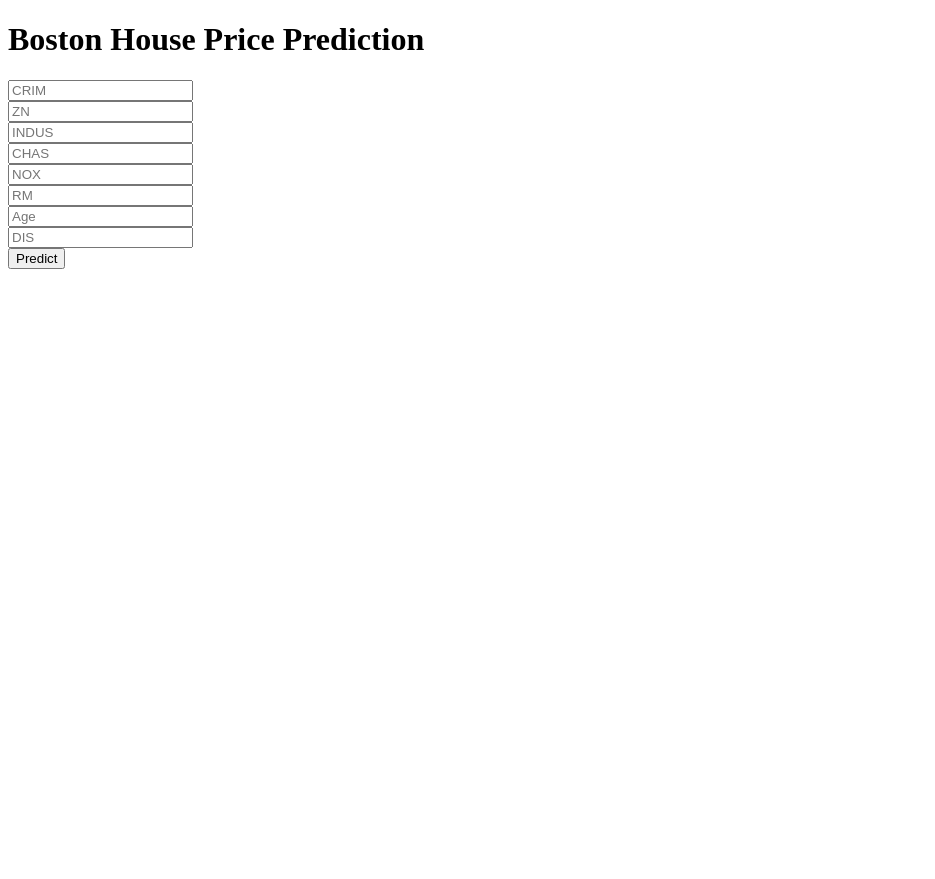
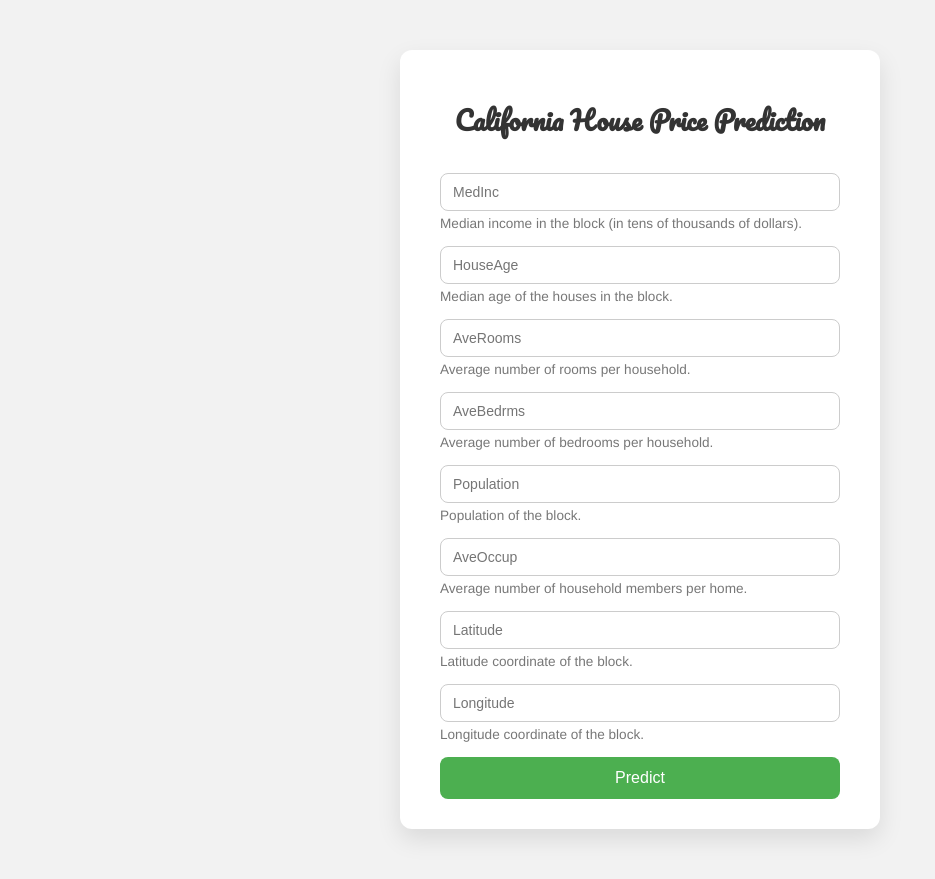
Before and after one commit to Enamul16012001/HousePricePrediction, a FastAPI app: page / in a window 1280 px wide. Shown: the whole page, without its empty margins (0-935 px from the left). Before the commit the page ends 269 px from the top, so only its background shows below. Run offline with FastAPI, Linux system fonts and the light colour scheme; parts of the project's set-up code (start-up, migrations or seed data) failed here and were passed over.

Commit message:
Initial commit

```diff
--- a/app.py
+++ b/app.py
@@ -47,10 +47,15 @@ async def predict(request: Request):
     final_input = scalar.transform(np.array(data).reshape(1, -1))
     print(final_input)
     output = regmodel.predict(final_input)[0]
+    formatted_output = "${:,.2f}".format(output * 100000)
     return templates.TemplateResponse(
         "home.html",
-        {"request": request, "prediction_text": f"The House price prediction is {output}"}
+        {
+            "request": request,
+            "predicted_price": formatted_output
+        }
     )
+
 
 if __name__ == "__main__":
     uvicorn.run("app:app", host="0.0.0.0", port=8000, reload=True)
--- a/templates/home.html
+++ b/templates/home.html
@@ -1,42 +1,128 @@
 <!DOCTYPE html>
-<html >
+<html>
 
 <head>
   <meta charset="UTF-8">
-  <title>ML API</title>
-  <link href='https://fonts.googleapis.com/css?family=Pacifico' rel='stylesheet' type='text/css'>
-<link href='https://fonts.googleapis.com/css?family=Arimo' rel='stylesheet' type='text/css'>
-<link href='https://fonts.googleapis.com/css?family=Hind:300' rel='stylesheet' type='text/css'>
-<link href='https://fonts.googleapis.com/css?family=Open+Sans+Condensed:300' rel='stylesheet' type='text/css'>
+  <title>California House Price Prediction</title>
+  <link href="https://fonts.googleapis.com/css?family=Arimo|Pacifico|Hind:300|Open+Sans+Condensed:300" rel="stylesheet">
+  <style>
+    body {
+      margin: 0;
+      padding: 0;
+      font-family: 'Arimo', sans-serif;
+      background: #f2f2f2;
+    }
 
+    .container {
+      max-width: 400px;
+      margin: 50px auto;
+      background: #ffffff;
+      padding: 30px 40px;
+      border-radius: 12px;
+      box-shadow: 0 10px 25px rgba(0, 0, 0, 0.1);
+    }
 
+    h1 {
+      text-align: center;
+      font-family: 'Pacifico', cursive;
+      font-size: 26px;
+      margin-bottom: 30px;
+      color: #333;
+    }
+
+    input[type="text"] {
+      width: 100%;
+      padding: 10px 12px;
+      margin-bottom: 5px;
+      border: 1px solid #ccc;
+      border-radius: 8px;
+      box-sizing: border-box;
+      font-size: 14px;
+    }
+
+    .description {
+      font-size: 0.85em;
+      color: #777;
+      margin-bottom: 15px;
+    }
+
+    button {
+      width: 100%;
+      padding: 12px;
+      border: none;
+      border-radius: 8px;
+      background-color: #4CAF50;
+      color: white;
+      font-size: 16px;
+      cursor: pointer;
+      transition: background-color 0.3s ease;
+    }
+
+    button:hover {
+      background-color: #45a049;
+    }
+
+    .prediction-box {
+      margin-top: 30px;
+      padding: 20px;
+      border-radius: 10px;
+      background-color: #e0f7fa;
+      border: 1px solid #4db6ac;
+      text-align: center;
+      font-size: 1.2em;
+      color: #00695c;
+      box-shadow: 0 4px 10px rgba(0, 0, 0, 0.05);
+      font-weight: bold;
+    }
+
+    .prediction-box span {
+      font-size: 1.6em;
+      display: block;
+      margin-top: 10px;
+      color: #004d40;
+    }
+  </style>
 </head>
 
 <body>
- <div class="login">
-	<h1>Boston House Price Prediction</h1>
+  <div class="container">
+    <h1>California House Price Prediction</h1>
 
-     <!-- Main Input For Receiving Query to our ML -->
-    <form action="{{ url_for('predict')}}"method="post">
-      <input type="text" name="CRIM" placeholder="CRIM" required="required" /><br>
-    	<input type="text" name="ZN" placeholder="ZN" required="required" /><br>
-        <input type="text" name="INDUS" placeholder="INDUS" required="required" /><br>
-        <input type="text" name="CHAS" placeholder="CHAS" required="required" /><br>
-        <input type="text" name="NOX" placeholder="NOX" required="required" /><br>
-        <input type="text" name="RM" placeholder="RM" required="required" /><br>
-        <input type="text" name="Age" placeholder="Age" required="required" /><br>
-        <input type="text" name="DIS" placeholder="DIS" required="required" /><br>
+    <form action="{{ url_for('predict')}}" method="post">
+      <input type="text" name="MedInc" placeholder="MedInc" required />
+      <div class="description">Median income in the block (in tens of thousands of dollars).</div>
 
+      <input type="text" name="HouseAge" placeholder="HouseAge" required />
+      <div class="description">Median age of the houses in the block.</div>
 
-        <button type="submit" class="btn btn-primary btn-block btn-large">Predict</button>
+      <input type="text" name="AveRooms" placeholder="AveRooms" required />
+      <div class="description">Average number of rooms per household.</div>
+
+      <input type="text" name="AveBedrms" placeholder="AveBedrms" required />
+      <div class="description">Average number of bedrooms per household.</div>
+
+      <input type="text" name="Population" placeholder="Population" required />
+      <div class="description">Population of the block.</div>
+
+      <input type="text" name="AveOccup" placeholder="AveOccup" required />
+      <div class="description">Average number of household members per home.</div>
+
+      <input type="text" name="Latitude" placeholder="Latitude" required />
+      <div class="description">Latitude coordinate of the block.</div>
+
+      <input type="text" name="Longitude" placeholder="Longitude" required />
+      <div class="description">Longitude coordinate of the block.</div>
+
+      <button type="submit">Predict</button>
     </form>
 
-   <br>
-   <br>
+    {% if predicted_price %}
+    <div class="prediction-box">
+      Predicted Median House Price:
+      <span>{{ predicted_price }}</span>
+    </div>
+    {% endif %}
+  </div>
+</body>
 
-
- </div>
- {{prediction_text}}
-
-</body>
 </html>
```
